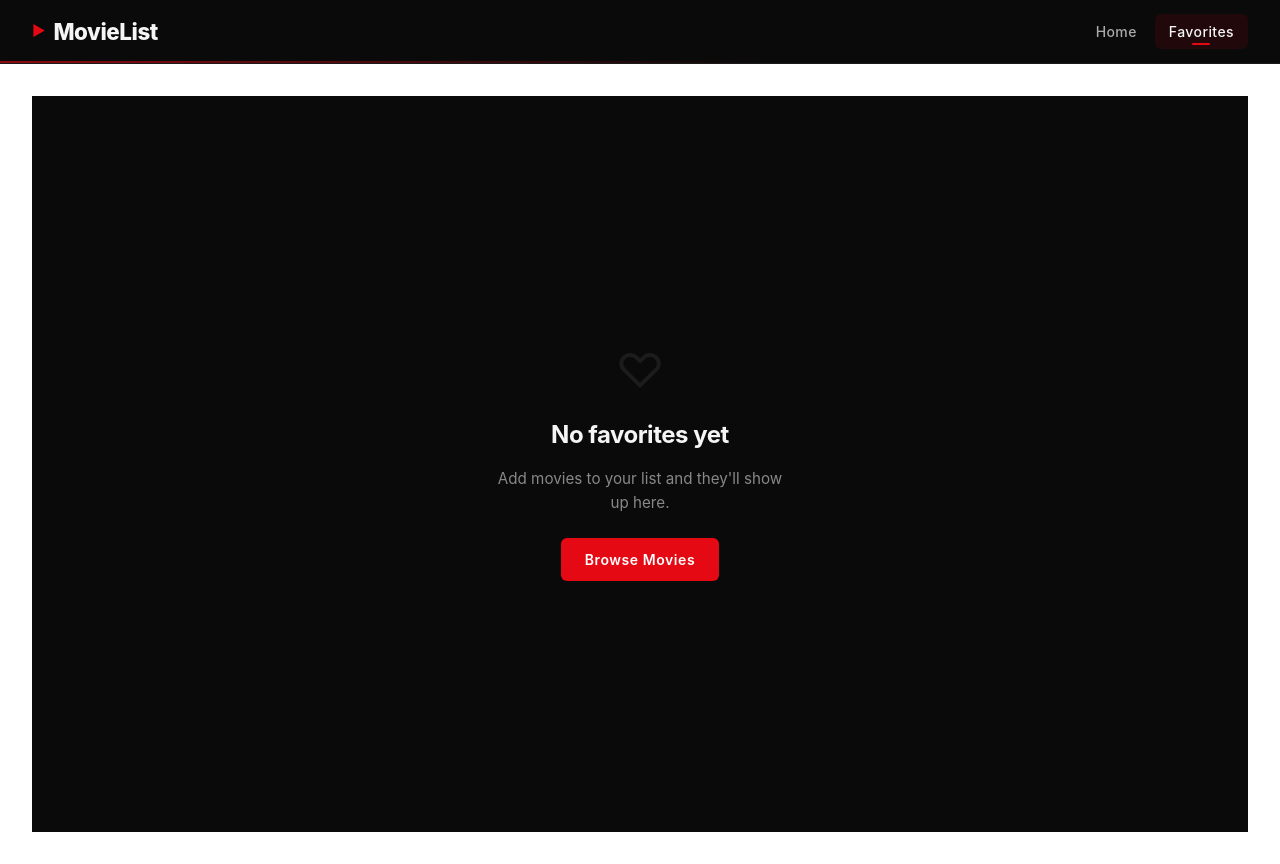
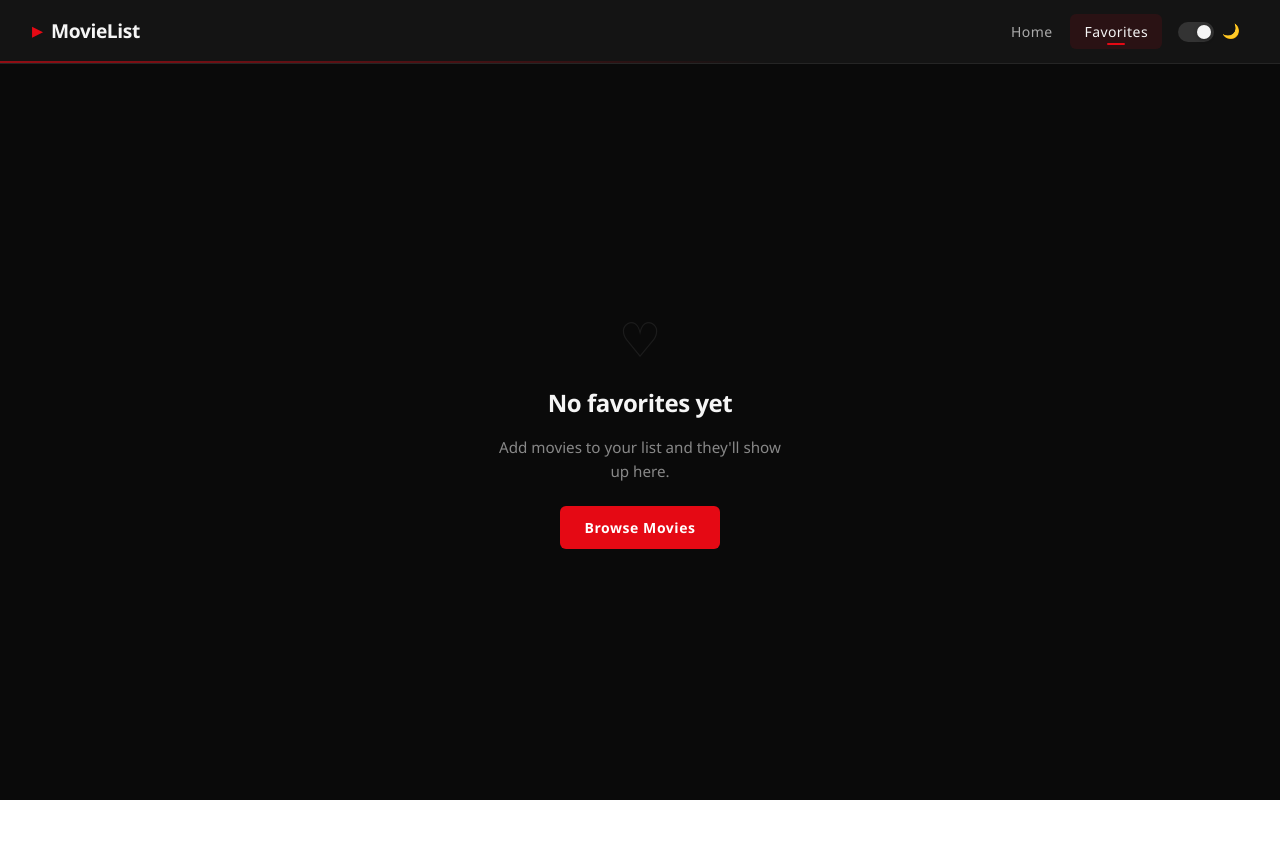
Before and after one commit to Eto0001/Movie-list-using-react, a React app: page /favorites in a window 1280 px wide. After the commit the page ends 800 px from the top, so only its background shows below. Built offline with nearby package versions, Linux system fonts and the light colour scheme; the HTML template or start-up script is replaced by a standard one.

Commit message:
Implement theme toggle functionality with dark/light mode support and update styles across components

```diff
--- a/src/App.jsx
+++ b/src/App.jsx
@@ -1,13 +1,28 @@
 import "./css/App.css";
-import Favorites from "./pages/Favorites"
-import Home from "./pages/Home"
-import {Routes, Route} from "react-router-dom"
-import NavBar from "./component/NavBar"
+import Favorites from "./pages/Favorites";
+import Home from "./pages/Home";
+import { Routes, Route } from "react-router-dom";
+import NavBar from "./component/NavBar";
 import { MovieProvider } from "./context/MovieContext";
+import { createContext, useContext, useState, useEffect } from "react";
+
+// ── Theme Context ──────────────────────────────────────────────
+export const ThemeContext = createContext();
+export function useTheme() { return useContext(ThemeContext); }
 
 function App() {
+  const [isDark, setIsDark] = useState(() => {
+    // Persist preference across sessions
+    return localStorage.getItem("theme") !== "light";
+  });
+
+  useEffect(() => {
+    document.documentElement.setAttribute("data-theme", isDark ? "dark" : "light");
+    localStorage.setItem("theme", isDark ? "dark" : "light");
+  }, [isDark]);
 
   return (
+    <ThemeContext.Provider value={{ isDark, setIsDark }}>
       <MovieProvider>
         <NavBar />
         <main className="main-content">
@@ -17,6 +32,7 @@ function App() {
           </Routes>
         </main>
       </MovieProvider>
+    </ThemeContext.Provider>
   );
 }
 
--- a/src/component/NavBar.jsx
+++ b/src/component/NavBar.jsx
@@ -1,7 +1,10 @@
 import { NavLink } from "react-router-dom";
+import { useTheme } from "../App";
 import "../css/Navbar.css";
 
 function NavBar() {
+  const { isDark, setIsDark } = useTheme();
+
   return (
     <nav className="navbar">
       <NavLink to="/" className="navbar-brand">
@@ -23,6 +26,18 @@ function NavBar() {
         >
           Favorites
         </NavLink>
+
+        {/* ── Theme Toggle ── */}
+        <button
+          className="theme-toggle"
+          onClick={() => setIsDark(prev => !prev)}
+          aria-label={isDark ? "Switch to light mode" : "Switch to dark mode"}
+        >
+          <span className="toggle-track">
+            <span className="toggle-thumb" />
+          </span>
+          <span className="toggle-icon">{isDark ? "🌙" : "☀️"}</span>
+        </button>
       </div>
     </nav>
   );
--- a/src/css/App.css
+++ b/src/css/App.css
@@ -1,8 +1,72 @@
+/* ── Theme Variables ────────────────────────────────────────── */
+:root,
+[data-theme="dark"] {
+  --bg:          #0a0a0a;
+  --bg-surface:  #141414;
+  --bg-surface2: #1e1e1e;
+  --border:      rgba(255, 255, 255, 0.07);
+  --text:        #f5f5f5;
+  --text-muted:  #888;
+  --red:         #e50914;
+  --red-hot:     #ff1a26;
+  --star:        #f5c518;
+
+  /* Toggle */
+  --toggle-bg:        #333;
+  --toggle-thumb:     #f5f5f5;
+  --toggle-thumb-off: #888;
+}
+
+[data-theme="light"] {
+  --bg:          #f0f0f0;
+  --bg-surface:  #ffffff;
+  --bg-surface2: #e8e8e8;
+  --border:      rgba(0, 0, 0, 0.1);
+  --text:        #111111;
+  --text-muted:  #666666;
+  --red:         #e50914;
+  --red-hot:     #c7000f;
+  --star:        #d4a800;
+
+  --toggle-bg:        #ccc;
+  --toggle-thumb:     #fff;
+  --toggle-thumb-off: #fff;
+}
+
+/* ── Global Reset ───────────────────────────────────────────── */
+*,
+*::before,
+*::after {
+  box-sizing: border-box;
+  margin: 0;
+  padding: 0;
+}
+
+body {
+  background-color: var(--bg);
+  color: var(--text);
+  font-family: 'Segoe UI', system-ui, sans-serif;
+  transition: background-color 0.3s ease, color 0.3s ease;
+  -webkit-font-smoothing: antialiased;
+}
+
+button {
+  cursor: pointer;
+  border: none;
+  background: none;
+  color: inherit;
+}
+
+a {
+  color: inherit;
+  text-decoration: none;
+}
+
+img {
+  display: block;
+  max-width: 100%;
+}
+
 .main-content {
-  flex: 1;
-  padding: 2rem;
-  box-sizing: border-box;
   width: 100%;
-  display: flex;
-  flex-direction: column;
 }
--- a/src/css/Favorites.css
+++ b/src/css/Favorites.css
@@ -4,7 +4,8 @@
   width: 100%;
   box-sizing: border-box;
   min-height: 100vh;
-  background-color: #0a0a0a;
+  background-color: var(--bg);
+  transition: background-color 0.3s ease;
 }
 
 /* ── Header ─────────────────────────────────────────────────── */
@@ -19,22 +20,23 @@
 .favorites-title {
   font-size: 1.1rem;
   font-weight: 700;
-  color: #f5f5f5;
+  color: var(--text);
   letter-spacing: 0.05em;
   text-transform: uppercase;
   opacity: 0.5;
   margin: 0;
+  transition: color 0.3s ease;
 }
 
 .favorites-count {
   font-size: 0.8rem;
-  color: #e50914;
+  color: var(--red);
   font-weight: 600;
   letter-spacing: 0.06em;
   text-transform: uppercase;
 }
 
-/* ── Grid (matches Home.css) ────────────────────────────────── */
+/* ── Grid ───────────────────────────────────────────────────── */
 .movies-grid {
   display: grid;
   grid-template-columns: repeat(auto-fill, minmax(200px, 1fr));
@@ -48,14 +50,8 @@
 }
 
 @keyframes cardReveal {
-  from {
-    opacity: 0;
-    transform: translateY(16px);
-  }
-  to {
-    opacity: 1;
-    transform: translateY(0);
-  }
+  from { opacity: 0; transform: translateY(16px); }
+  to   { opacity: 1; transform: translateY(0); }
 }
 
 /* ── Empty State ────────────────────────────────────────────── */
@@ -67,15 +63,16 @@
   gap: 0.875rem;
   min-height: calc(100vh - 64px);
   padding: 4rem 2rem;
-  background-color: #0a0a0a;
+  background-color: var(--bg);
   text-align: center;
   animation: cardReveal 0.4s cubic-bezier(0.25, 0.46, 0.45, 0.94) both;
+  transition: background-color 0.3s ease;
 }
 
 .empty-icon {
   font-size: 3.5rem;
   line-height: 1;
-  color: #e50914;
+  color: var(--red);
   opacity: 0.3;
   margin-bottom: 0.5rem;
 }
@@ -84,23 +81,25 @@
   margin: 0;
   font-size: 1.5rem;
   font-weight: 700;
-  color: #f5f5f5;
+  color: var(--text);
   letter-spacing: -0.02em;
+  transition: color 0.3s ease;
 }
 
 .favorites-empty p {
   margin: 0;
-  color: #888;
+  color: var(--text-muted);
   font-size: 0.95rem;
   line-height: 1.6;
   max-width: 300px;
+  transition: color 0.3s ease;
 }
 
 .empty-cta {
   display: inline-block;
   margin-top: 0.5rem;
   padding: 0.7rem 1.5rem;
-  background: #e50914;
+  background: var(--red);
   color: #fff;
   text-decoration: none;
   border-radius: 6px;
@@ -111,16 +110,14 @@
 }
 
 .empty-cta:hover {
-  background: #ff1a26;
+  background: var(--red-hot);
   transform: translateY(-1px);
   box-shadow: 0 6px 20px rgba(229, 9, 20, 0.35);
 }
 
 /* ── Responsive ─────────────────────────────────────────────── */
 @media (max-width: 639px) {
-  .favorites {
-    padding: 1.75rem 1rem 3rem;
-  }
+  .favorites { padding: 1.75rem 1rem 3rem; }
 
   .movies-grid {
     grid-template-columns: repeat(2, 1fr);
--- a/src/css/Home.css
+++ b/src/css/Home.css
@@ -1,19 +1,3 @@
-/* ── Design Tokens ─────────────────────────────────────────── */
-:root {
-  --red:         #e50914;
-  --red-hot:     #ff1a26;
-  --bg:          #0a0a0a;
-  --surface:     #141414;
-  --surface-2:   #1e1e1e;
-  --border:      rgba(255, 255, 255, 0.07);
-  --text:        #f5f5f5;
-  --text-muted:  #888;
-  --radius-sm:   6px;
-  --radius-md:   10px;
-  --ease-snap:   cubic-bezier(0.25, 0.46, 0.45, 0.94);
-  --ease-bounce: cubic-bezier(0.34, 1.56, 0.64, 1);
-}
-
 /* ── Home Layout ────────────────────────────────────────────── */
 .home {
   padding: 3rem 0 5rem;
@@ -21,6 +5,7 @@
   box-sizing: border-box;
   background-color: var(--bg);
   min-height: 100vh;
+  transition: background-color 0.3s ease;
 }
 
 /* ── Header ─────────────────────────────────────────────────── */
@@ -57,9 +42,7 @@
   transition: color 0.15s;
 }
 
-.clear-search-btn:hover {
-  color: var(--red-hot);
-}
+.clear-search-btn:hover { color: var(--red-hot); }
 
 /* ── Search Form ────────────────────────────────────────────── */
 .search-form {
@@ -74,16 +57,13 @@
 .search-input {
   flex: 1;
   padding: 0.875rem 1.25rem;
-  background: var(--surface-2);
+  background: var(--bg-surface2);
   border: 1px solid var(--border);
-  border-radius: var(--radius-md);
+  border-radius: 10px;
   color: var(--text);
   font-size: 0.95rem;
   letter-spacing: 0.01em;
-  transition:
-    border-color 0.2s var(--ease-snap),
-    background 0.2s var(--ease-snap),
-    box-shadow 0.2s var(--ease-snap);
+  transition: border-color 0.2s, background 0.3s, box-shadow 0.2s, color 0.3s;
 }
 
 .search-input::placeholder { color: var(--text-muted); }
@@ -91,8 +71,8 @@
 .search-input:focus {
   outline: none;
   border-color: rgba(229, 9, 20, 0.5);
-  background: var(--surface);
-  box-shadow: 0 0 0 3px rgba(229, 9, 20, 0.12), 0 4px 20px rgba(0,0,0,0.4);
+  background: var(--bg-surface);
+  box-shadow: 0 0 0 3px rgba(229, 9, 20, 0.12), 0 4px 20px rgba(0,0,0,0.2);
 }
 
 .search-button {
@@ -100,7 +80,7 @@
   background: var(--red);
   color: #fff;
   border: none;
-  border-radius: var(--radius-md);
+  border-radius: 10px;
   font-size: 0.85rem;
   font-weight: 700;
   letter-spacing: 0.06em;
@@ -113,11 +93,7 @@
   align-items: center;
   justify-content: center;
   min-width: 90px;
-  transition:
-    background 0.2s var(--ease-snap),
-    transform 0.15s var(--ease-bounce),
-    box-shadow 0.2s var(--ease-snap),
-    opacity 0.2s;
+  transition: background 0.2s, transform 0.15s, box-shadow 0.2s, opacity 0.2s;
 }
 
 .search-button::after {
@@ -139,12 +115,8 @@
   box-shadow: 0 2px 8px rgba(229, 9, 20, 0.3);
 }
 
-.search-button:disabled {
-  opacity: 0.45;
+.search-button:disabled { opacity: 0.45; cursor: not-allowed; }
 
-}
-
-/* Button loading spinner */
 .btn-spinner {
   width: 16px;
   height: 16px;
@@ -155,9 +127,7 @@
   display: inline-block;
 }
 
-@keyframes spin {
-  to { transform: rotate(360deg); }
-}
+@keyframes spin { to { transform: rotate(360deg); } }
 
 /* ── Error Message ──────────────────────────────────────────── */
 .error-message {
@@ -166,7 +136,7 @@
   padding: 0.875rem 1.25rem;
   background: rgba(229, 9, 20, 0.08);
   border: 1px solid rgba(229, 9, 20, 0.25);
-  border-radius: var(--radius-md);
+  border-radius: 10px;
   color: #ff6b6b;
   font-size: 0.9rem;
   display: flex;
@@ -180,7 +150,7 @@
   margin-left: auto;
   background: none;
   border: 1px solid rgba(229, 9, 20, 0.4);
-  border-radius: var(--radius-sm);
+  border-radius: 6px;
   color: #ff6b6b;
   font-size: 0.8rem;
   font-weight: 600;
@@ -205,20 +175,13 @@
   box-sizing: border-box;
 }
 
-/* Staggered fade-in for cards */
 .movie-card-wrapper {
-  animation: cardReveal 0.4s var(--ease-snap) both;
+  animation: cardReveal 0.4s cubic-bezier(0.25, 0.46, 0.45, 0.94) both;
 }
 
 @keyframes cardReveal {
-  from {
-    opacity: 0;
-    transform: translateY(16px);
-  }
-  to {
-    opacity: 1;
-    transform: translateY(0);
-  }
+  from { opacity: 0; transform: translateY(16px); }
+  to   { opacity: 1; transform: translateY(0); }
 }
 
 /* ── Skeleton Loader ────────────────────────────────────────── */
@@ -233,12 +196,12 @@
 
 .skeleton-card {
   aspect-ratio: 2 / 3;
-  border-radius: var(--radius-md);
+  border-radius: 10px;
   background: linear-gradient(
     90deg,
-    var(--surface-2) 25%,
-    #252525 50%,
-    var(--surface-2) 75%
+    var(--bg-surface2) 25%,
+    var(--bg-surface)  50%,
+    var(--bg-surface2) 75%
   );
   background-size: 200% 100%;
   animation: shimmer 1.4s ease-in-out infinite;
@@ -258,41 +221,23 @@
   gap: 0.75rem;
   padding: 5rem 1.5rem;
   color: var(--text-muted);
-  animation: cardReveal 0.4s var(--ease-snap) both;
+  animation: cardReveal 0.4s cubic-bezier(0.25, 0.46, 0.45, 0.94) both;
 }
 
-.empty-icon {
-  font-size: 3rem;
-  filter: grayscale(1);
-  opacity: 0.4;
-}
+.empty-icon { font-size: 3rem; filter: grayscale(1); opacity: 0.4; }
 
-.empty-state p {
-  margin: 0;
-  font-size: 0.95rem;
-  letter-spacing: 0.01em;
-}
+.empty-state p { margin: 0; font-size: 0.95rem; letter-spacing: 0.01em; }
 
 /* ── Responsive ─────────────────────────────────────────────── */
 @media (max-width: 639px) {
-  .home {
-    padding: 1.75rem 0 3rem;
-  }
+  .home { padding: 1.75rem 0 3rem; }
 
   .home-header,
-  .search-form {
-    padding: 0 1rem;
-  }
+  .search-form { padding: 0 1rem; }
 
-  .search-form {
-    flex-direction: column;
-    margin-bottom: 1.5rem;
-  }
+  .search-form { flex-direction: column; margin-bottom: 1.5rem; }
 
-  .search-button {
-    width: 100%;
-    padding: 0.875rem 1rem;
-  }
+  .search-button { width: 100%; padding: 0.875rem 1rem; }
 
   .movies-grid,
   .loading-grid {
--- a/src/css/Navbar.css
+++ b/src/css/Navbar.css
@@ -1,7 +1,8 @@
 /* ── Navbar ─────────────────────────────────────────────────── */
 .navbar {
-  background-color: #0a0a0a;
-  border-bottom: 1px solid rgba(255, 255, 255, 0.07);
+  background-color: var(--bg-surface);
+  border-bottom: 1px solid var(--border);
+  transition: background-color 0.3s ease, border-color 0.3s ease;
   padding: 0 2rem;
   height: 64px;
   display: flex;
@@ -44,7 +45,7 @@
 }
 
 .brand-text {
-  font-size: 1.4rem;
+  font-size: 1.2rem;
   font-weight: 800;
   color: #f5f5f5;
   letter-spacing: -0.02em;
@@ -112,3 +113,76 @@
     font-size: 0.82rem;
   }
 }
+
+/* ── Theme Toggle Button ────────────────────────────────────── */
+.theme-toggle {
+  display: flex;
+  align-items: center;
+  gap: 0.5rem;
+  background: none;
+  border: none;
+  cursor: pointer;
+  padding: 0.3rem 0.5rem;
+  border-radius: 99px;
+  margin-left: 0.25rem;
+  transition: background 0.2s;
+}
+
+.theme-toggle:hover {
+  background: rgba(128, 128, 128, 0.12);
+}
+
+/* The sliding track */
+.toggle-track {
+  width: 36px;
+  height: 20px;
+  background: var(--toggle-bg);
+  border-radius: 99px;
+  position: relative;
+  transition: background 0.3s ease;
+  flex-shrink: 0;
+}
+
+/* The sliding thumb */
+.toggle-thumb {
+  position: absolute;
+  top: 3px;
+  left: 3px;
+  width: 14px;
+  height: 14px;
+  border-radius: 50%;
+  background: var(--toggle-thumb);
+  box-shadow: 0 1px 4px rgba(0,0,0,0.3);
+  transition: transform 0.3s cubic-bezier(0.34, 1.56, 0.64, 1), background 0.3s;
+}
+
+/* Thumb slides right in dark mode */
+[data-theme="dark"] .toggle-thumb {
+  transform: translateX(16px);
+}
+
+[data-theme="light"] .toggle-thumb {
+  transform: translateX(0);
+}
+
+.toggle-icon {
+  font-size: 0.9rem;
+  line-height: 1;
+  transition: transform 0.4s cubic-bezier(0.34, 1.56, 0.64, 1);
+}
+
+.theme-toggle:hover .toggle-icon {
+  transform: rotate(20deg) scale(1.15);
+}
+
+@media (max-width: 639px) {
+  .theme-toggle {
+    padding: 0.3rem;
+    gap: 0.3rem;
+    margin-left: 0;
+  }
+
+  .toggle-icon {
+    font-size: 0.85rem;
+  }
+}
```
Also changed, not shown: src/css/MovieCard.css (+17 -36 lines). Lines whose indentation alone changed are shown as unchanged.
